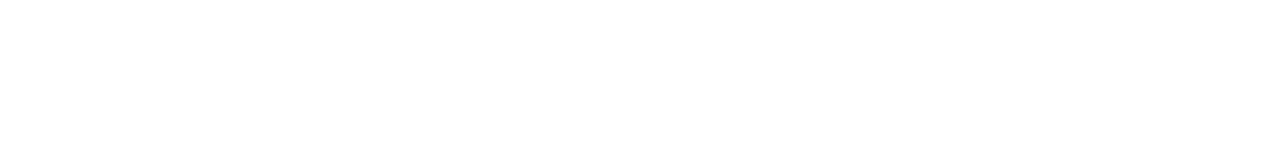
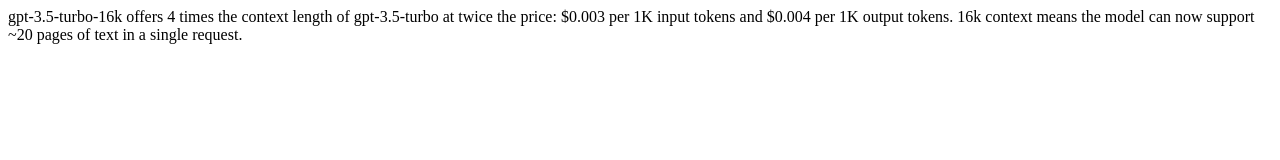
Before and after one commit to rachelsheeba/micro-podcast, a plain HTML site: page index.html in a window 1280 px wide. Drawn offline with Linux system fonts and the light colour scheme.

Commit message:
Changed title

```diff
--- a/index.html
+++ b/index.html
@@ -1,11 +1,16 @@
 <!DOCTYPE html>
 <html lang="en">
-<head>
-  <meta charset="UTF-8">
-  <meta name="viewport" content="width=device-width, initial-scale=1.0">
-  <title>Document</title>
-</head>
-<body>
-
-</body>
+    <head>
+        <meta charset="UTF-8" />
+        <meta name="viewport" content="width=device-width, initial-scale=1.0" />
+        <title>Micro-Podcast</title>
+    </head>
+    <body>
+        <div>
+            gpt-3.5-turbo-16k offers 4 times the context length of gpt-3.5-turbo
+            at twice the price: $0.003 per 1K input tokens and $0.004 per 1K
+            output tokens. 16k context means the model can now support ~20 pages
+            of text in a single request.
+        </div>
+    </body>
 </html>
```
